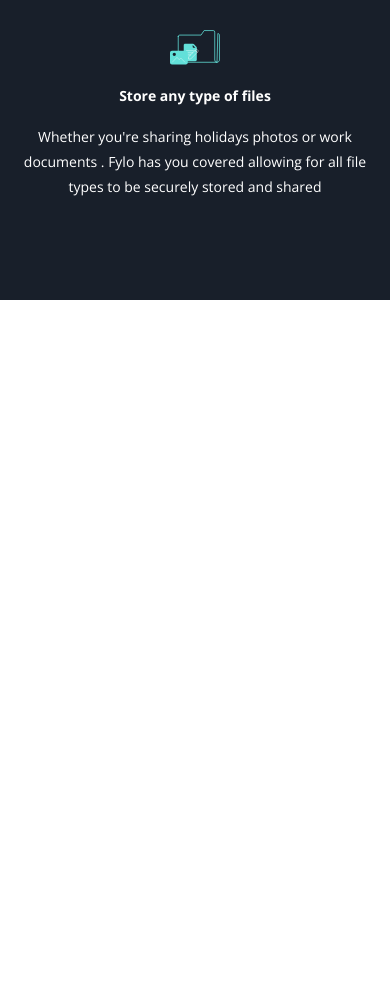
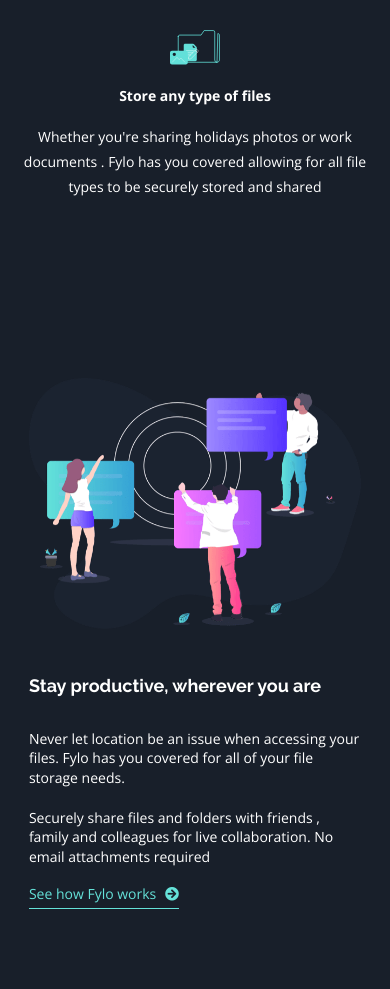
Before and after one commit to Adembc/fylo-dark-theme-landing-page-master, a plain HTML site: page index.html in a window 390 px wide. Shown: the part 1518-2507 px from the top of the page. Before the commit the page ends 1818 px from the top, so only its background shows below. Drawn offline with nearby package versions, Linux system fonts and the light colour scheme.

Commit message:
Ending Stay-Productive Section (Responsive)

```diff
--- a/css/style.css
+++ b/css/style.css
@@ -36,9 +36,14 @@ button:hover{
     background-image : linear-gradient( to right , var(--cyan), var(--cyan));
 }
 .container {
-    padding: 0 50px;
+    padding: 0 90px;
     margin: 0 auto;
     width: 98%;
+}
+@media (max-width : 992px){
+    .container{
+    padding : 0 45px ;
+}
 }
 @media (max-width : 767px){
     .container {
@@ -227,3 +232,87 @@ text-decoration: underline;
 }
 
 /* End Features */
+
+/* Start Productive */
+.prod {
+    background-color: var(--main-color);
+    padding-top: 80px;
+    padding-bottom: 80px;
+}
+.prod .container{
+    display: flex;
+    justify-content: space-between;
+    align-items: center;
+}
+
+.prod .image {
+    max-width: 500px;
+    margin-right: 100px;
+}
+ .prod .image img{
+width: 100%;
+}
+.prod .text {
+    padding : 0 25px ;
+}
+.prod .text h2 {
+    color: var(--white);
+    line-height: 1.5;
+    margin-bottom: 30px;
+    font-weight: 700;
+    font-size: 35px;
+    font-family: var(--Secondary-font);
+}
+.prod .text p {
+    margin-bottom: 20px;
+    color: var(--white);
+    max-width: 620px;
+    line-height: 1.4;
+}
+
+.prod .text .more {
+    padding-bottom: 5px;
+    border-bottom: 1px solid var(--cyan);
+    width: fit-content;
+    color: var(--cyan);
+    cursor: pointer;
+    transition: color , border-bottom-color .3s;
+}
+.prod .text .more:hover {
+    color: var(--white);
+    border-bottom-color : var(--white) ;
+}
+
+.prod .text .more a {
+    color:inherit;
+    margin-right: 5px;
+}
+@media (max-width : 992px){
+   .prod .text h2{
+    font-size: 25px;
+   }
+}
+@media (max-width : 767px){
+
+    .prod{
+        margin-top: -2px;
+    }
+    .prod .container {
+      flex-direction: column;
+  }
+  .prod .image{
+      margin : 0 0 40px;
+  }
+  .prod .text{
+      padding: 0;
+  }
+  .prod .text h2{
+      font-size: 18px;
+  }
+  .prod .text h2  br{
+    display: none;
+  }
+
+}
+
+/* End Productive */
--- a/index.html
+++ b/index.html
@@ -101,5 +101,34 @@
 </section>
 <!-- End Features -->
 
+<!-- Start Productive -->
+
+<section class="prod">
+  <div class="container">
+    <div class="image">
+      <img src="images/illustration-stay-productive.png" alt="">
+    </div>
+    <div class="text">
+      <h2>
+        Stay productive, <br> wherever you are
+      </h2>
+      <p>
+        Never let location be an issue when accessing your files. Fylo has you covered for all
+        of your file storage needs.
+      </p>
+      <p>
+        Securely share files and folders with friends , family and colleagues for live collaboration.
+        No email attachments required
+      </p>
+      <div class="more">
+          <a href="#">See how Fylo works</a>
+          <i class="fas fa-arrow-circle-right"></i>
+        </div>
+      </div>
+    </div>
+</section>
+
+<!-- Start Productive -->
+
 </body>
 </html>
```
